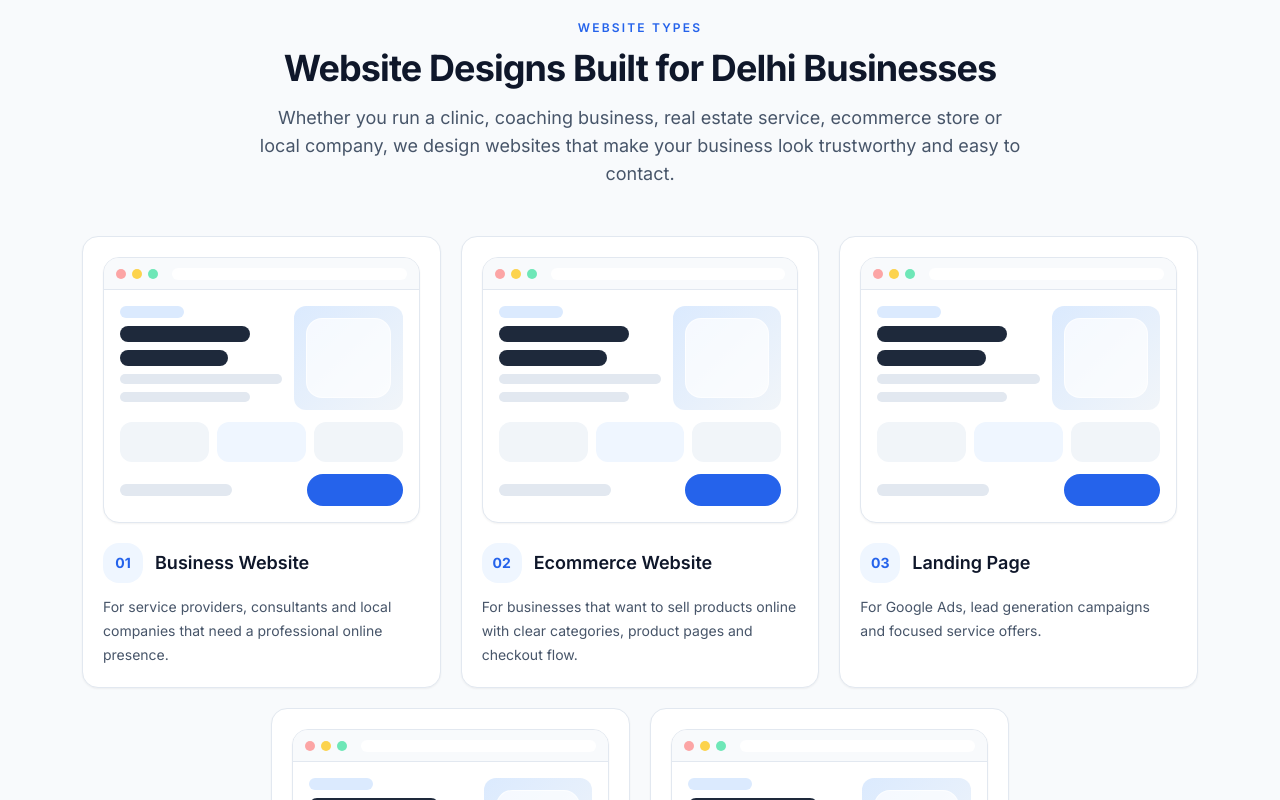
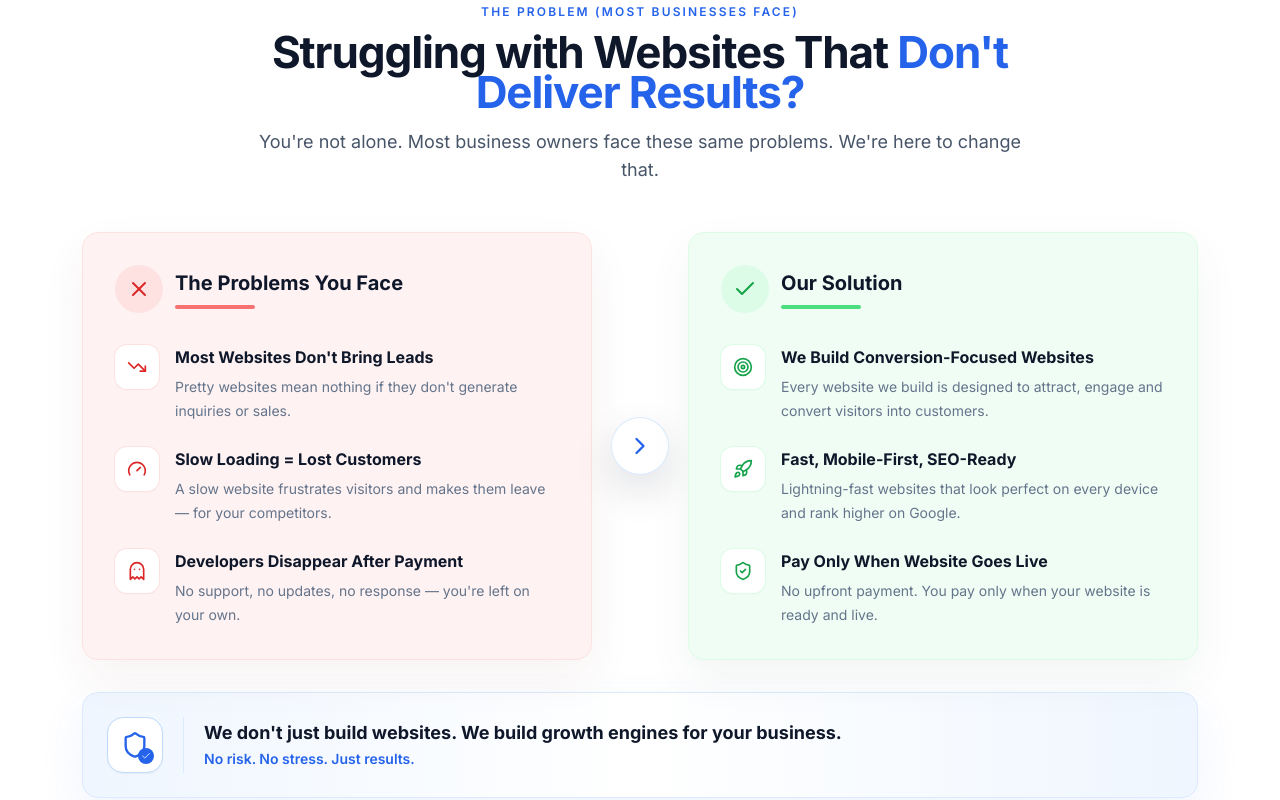
Before and after one commit to aivishalkumarr-code/aieasy-website, a Next.js app: page /lp/website-design in a window 1280 px wide. Shown: the part 1260-2060 px from the top of the page. Built offline with nearby package versions, Linux system fonts and the light colour scheme; no server answers; the database is empty.

Commit message:
Add Problem/Solution section to landing page after Hero
Co-authored-by: capy-ai[bot] <230910855+capy-ai[bot]@users.noreply.github.com>

```diff
--- a/app/lp/website-design/page.tsx
+++ b/app/lp/website-design/page.tsx
@@ -2,18 +2,25 @@ import type { Metadata } from "next";
 import type { LucideIcon } from "lucide-react";
 import {
   ArrowRight,
+  Check,
   CheckCircle2,
+  ChevronRight,
   Clock,
+  Gauge,
+  Ghost,
   HandHeart,
   Headphones,
   MessageSquare,
   Phone,
   Rocket,
   Search,
+  Shield,
   ShieldCheck,
   Sparkles,
   Smartphone,
   Target,
+  TrendingDown,
+  X,
   Zap,
 } from "lucide-react";
 
@@ -91,6 +98,45 @@ const heroTrustBadges: Array<{ title: string; description: string; icon: LucideI
     title: "Trusted by Businesses",
     description: "Helping businesses grow across Delhi NCR.",
     icon: HandHeart,
+  },
+] as const;
+
+const problemItems: Array<{ title: string; description: string; icon: LucideIcon }> = [
+  {
+    title: "Most Websites Don't Bring Leads",
+    description: "Pretty websites mean nothing if they don't generate inquiries or sales.",
+    icon: TrendingDown,
+  },
+  {
+    title: "Slow Loading = Lost Customers",
+    description:
+      "A slow website frustrates visitors and makes them leave — for your competitors.",
+    icon: Gauge,
+  },
+  {
+    title: "Developers Disappear After Payment",
+    description: "No support, no updates, no response — you're left on your own.",
+    icon: Ghost,
+  },
+] as const;
+
+const solutionItems: Array<{ title: string; description: string; icon: LucideIcon }> = [
+  {
+    title: "We Build Conversion-Focused Websites",
+    description:
+      "Every website we build is designed to attract, engage and convert visitors into customers.",
+    icon: Target,
+  },
+  {
+    title: "Fast, Mobile-First, SEO-Ready",
+    description:
+      "Lightning-fast websites that look perfect on every device and rank higher on Google.",
+    icon: Rocket,
+  },
+  {
+    title: "Pay Only When Website Goes Live",
+    description: "No upfront payment. You pay only when your website is ready and live.",
+    icon: ShieldCheck,
   },
 ] as const;
 
@@ -398,6 +444,110 @@ function CheckItem({ children }: { children: string }) {
   );
 }
 
+function ProblemSolutionSection() {
+  return (
+    <section className="bg-white py-16 lg:py-20">
+      <div className={containerClass}>
+        <div className="mx-auto max-w-3xl text-center">
+          <p className="text-xs font-semibold uppercase tracking-[0.18em] text-[#2563EB]">
+            THE PROBLEM (MOST BUSINESSES FACE)
+          </p>
+          <h2 className="mt-3 text-3xl font-bold tracking-tight text-[#0F172A] md:text-4xl lg:text-[44px]">
+            Struggling with Websites That <span className="text-[#2563EB]">Don&apos;t Deliver Results?</span>
+          </h2>
+          <p className="mt-4 text-base leading-relaxed text-[#475569] md:text-lg">
+            You&apos;re not alone. Most business owners face these same problems. We&apos;re here to change that.
+          </p>
+        </div>
+
+        <div className="mt-12 grid items-center gap-5 lg:grid-cols-[1fr_auto_1fr]">
+          <article className="h-full rounded-2xl border border-red-100 bg-red-50 p-6 shadow-[0_18px_45px_rgba(127,29,29,0.06)] sm:p-8">
+            <div className="flex items-center gap-3">
+              <div className="flex h-12 w-12 shrink-0 items-center justify-center rounded-full bg-red-100 text-red-600">
+                <X className="h-6 w-6" />
+              </div>
+              <div>
+                <h3 className="text-xl font-bold text-[#0F172A]">The Problems You Face</h3>
+                <div className="mt-2 h-1 w-20 rounded-full bg-red-400" />
+              </div>
+            </div>
+
+            <div className="mt-8 space-y-6">
+              {problemItems.map((item) => {
+                const Icon = item.icon;
+                return (
+                  <div key={item.title} className="flex gap-4">
+                    <div className="flex h-11 w-11 shrink-0 items-center justify-center rounded-xl bg-white text-red-600 shadow-sm ring-1 ring-red-100">
+                      <Icon className="h-5 w-5" />
+                    </div>
+                    <div>
+                      <h4 className="text-base font-bold text-[#0F172A]">{item.title}</h4>
+                      <p className="mt-1.5 text-sm leading-6 text-[#64748B]">{item.description}</p>
+                    </div>
+                  </div>
+                );
+              })}
+            </div>
+          </article>
+
+          <div className="flex justify-center">
+            <div className="flex h-14 w-14 items-center justify-center rounded-full bg-white text-[#2563EB] shadow-[0_16px_40px_rgba(15,23,42,0.14)] ring-1 ring-blue-100">
+              <ChevronRight className="h-7 w-7 rotate-90 lg:rotate-0" />
+            </div>
+          </div>
+
+          <article className="h-full rounded-2xl border border-green-100 bg-green-50 p-6 shadow-[0_18px_45px_rgba(20,83,45,0.06)] sm:p-8">
+            <div className="flex items-center gap-3">
+              <div className="flex h-12 w-12 shrink-0 items-center justify-center rounded-full bg-green-100 text-green-600">
+                <Check className="h-6 w-6" />
+              </div>
+              <div>
+                <h3 className="text-xl font-bold text-[#0F172A]">Our Solution</h3>
+                <div className="mt-2 h-1 w-20 rounded-full bg-green-400" />
+              </div>
+            </div>
+
+            <div className="mt-8 space-y-6">
+              {solutionItems.map((item) => {
+                const Icon = item.icon;
+                return (
+                  <div key={item.title} className="flex gap-4">
+                    <div className="flex h-11 w-11 shrink-0 items-center justify-center rounded-xl bg-white text-green-600 shadow-sm ring-1 ring-green-100">
+                      <Icon className="h-5 w-5" />
+                    </div>
+                    <div>
+                      <h4 className="text-base font-bold text-[#0F172A]">{item.title}</h4>
+                      <p className="mt-1.5 text-sm leading-6 text-[#64748B]">{item.description}</p>
+                    </div>
+                  </div>
+                );
+              })}
+            </div>
+          </article>
+        </div>
+
+        <div className="mt-8 rounded-2xl border border-blue-100 bg-gradient-to-r from-blue-50 via-white to-blue-50 p-5 shadow-[0_18px_45px_rgba(37,99,235,0.08)] sm:p-6">
+          <div className="flex flex-col gap-5 sm:flex-row sm:items-center">
+            <div className="relative flex h-14 w-14 shrink-0 items-center justify-center rounded-2xl border border-blue-200 bg-white text-[#2563EB] shadow-sm">
+              <Shield className="h-7 w-7" />
+              <span className="absolute bottom-2 right-2 flex h-4 w-4 items-center justify-center rounded-full bg-[#2563EB] text-white">
+                <Check className="h-2.5 w-2.5" />
+              </span>
+            </div>
+            <div className="hidden h-14 w-px bg-blue-100 sm:block" />
+            <div>
+              <p className="text-lg font-bold leading-snug text-[#0F172A]">
+                We don&apos;t just build websites. We build growth engines for your business.
+              </p>
+              <p className="mt-1 text-sm font-semibold text-[#2563EB]">No risk. No stress. Just results.</p>
+            </div>
+          </div>
+        </div>
+      </div>
+    </section>
+  );
+}
+
 export default function WebsiteDesignLandingPage() {
   return (
     <div className="min-h-screen bg-white text-[#0F172A]">
@@ -493,6 +643,8 @@ export default function WebsiteDesignLandingPage() {
             </div>
           </div>
         </section>
+
+        <ProblemSolutionSection />
 
         <section id="website-types" className="bg-[#F8FAFC] py-12 lg:py-24">
           <div className={containerClass}>
```
